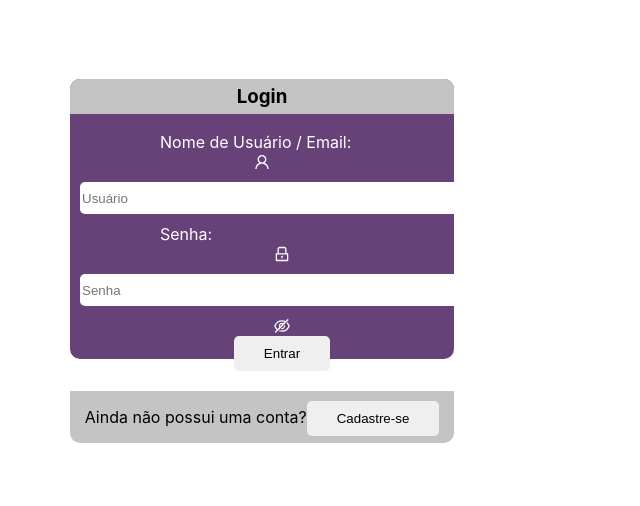
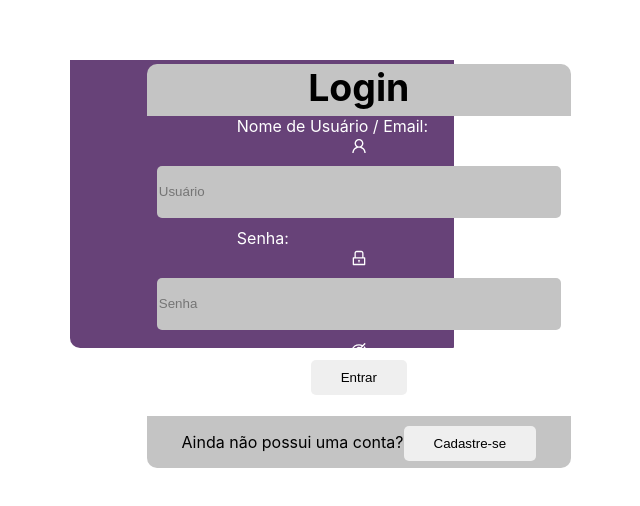
Before and after one commit to Allanptv/web, a React (Create React App) app: page / in a window 1280 px wide. Shown: the part 140-646 px from the top of the page, without its empty margins (378-1018 px from the left). Built offline with nearby package versions, Linux system fonts and the light colour scheme.

Commit message:
Add CSS
Cadastro de cliente e produto

```diff
--- /dev/null
+++ b/src/components/CreateProduct.css
@@ -0,0 +1,135 @@
+/* // .ant-btn-primary, .ant-btn {
+//     border-color: transparent;
+// } */
+.ant-modal-confirm-success .ant-modal-confirm-body > .anticon {
+    display: none;
+  }
+
+.ant-input{
+  background-color: #c4c4c4;
+  border-radius: 10px 10px 0px 0px;
+  color: #000;
+}
+
+.login_title{
+  height: 50px;
+  margin: 0px;
+  text-align-last: center;
+  font-size: xx-large;
+  padding: 1px;
+}
+
+h3{
+  display: inline;
+}
+
+.login_footer{
+  margin-top: 5%;
+  background-color: #c4c4c4;
+  border-radius: 0px 0px 10px 10px;
+  color: #000;
+  display: flex;
+  width: 100%;
+  align-items: baseline;
+  place-content: center;
+}
+
+.login_footer a {
+  color: #0030DB;
+}
+
+
+.card_login{
+  background-color: #674278;
+  border-radius: 0px 0px 1px 10px;
+  color: white;
+  height: 100%;
+  display: grid;
+  padding: 1% 20%;
+  grid-template-columns: 2fr 2fr 2fr;
+  grid-template-rows: 15vh 15vh 15vh 5vh;
+  grid-gap: 5px;
+  grid-template-areas:"divI1 divI2 divI2"
+                      "divI3 divI4 divI5"
+                      "divI6 divI7 divI7"
+                      "divBtn divBtn divBtn"
+}
+
+.site-card-border-less-wrapper{
+    text-align: -webkit-center;
+    position: absolute;
+    width: 30%;
+    height: 35%;
+    top: 25%;
+    left: 35%;
+}
+
+.page_title{
+  background-color: #c4c4c4;
+  color: #000;
+}
+
+.ant-btn{
+  justify-self: center;
+  padding: 10px 30px;
+  border-radius: 5px;
+  border: none;
+}
+
+.ant-input{
+  height: 50px;
+  margin-bottom: 15px;
+  width: 400px;
+  border-radius: 5px;
+  border: none;
+  margin: 10px;
+}
+
+.div1 .ant-input{
+  width: 400px;
+}
+
+
+.divI1{
+  grid-area: divI1;
+  align-self: center;
+}
+
+.divI1 .ant-input{
+  width: 400px;
+}
+
+.divI2{
+  grid-area: divI2;
+  align-self: center;
+  margin-left: 130px;
+}
+
+.divI2 .ant-input{
+  width: 400px;
+}
+
+.divI3{
+  grid-area: divI3;
+}
+.divI4{
+  grid-area: divI4;
+  margin-left: -30%;
+}
+.divI5{
+  grid-area: divI5;
+  margin-left: -50%;
+}
+.divI6{
+  grid-area: divI6;
+}
+
+.divI7{
+  grid-area: divI7;
+  margin-left: -15%;
+}
+
+.divBtn{
+  grid-area: divBtn;
+  justify-self: center;
+}
--- a/src/components/NewProduct.js
+++ b/src/components/NewProduct.js
@@ -6,7 +6,7 @@ import { PageHeader, Layout, Card, Button, Input, Form } from 'antd';
 import { UserOutlined, LockOutlined } from '@ant-design/icons';
 import MainMenu from './../common/menu'
 import { CadastrarProduto } from '../services/cadastrarProduto'
-import './Home.css';
+import './CreateProduct.css';
 
 
 const { Content } = Layout
@@ -45,23 +45,26 @@ const NewProduct = (props) => {
         <Layout>
             <Content>
                 <div className="login_title">
-                    <h3 >Novo Produto</h3>
+                    <h3>Novo Produto</h3>
                 </div>
-                <Form>
+                <Form className="card_login">
+                        <div className="divI1">
                             <Form.Item
                             label="Nome"
                             name="nome"
-                        rules={[{required: true, message: 'Insira o nome do produto'}]}
-                    >
-                        <Input onChange={e => setName(e.target.value)}/>
+                            rules={[{required: true, message: 'Insira o nome do produto'}]}>
+                            <Input className="inputt" onChange={e => setName(e.target.value)}/>
                             </Form.Item>
+                        </div>
+                        <div className="divI2">
                             <Form.Item
                             label="Descrição"
                             name="descricao"
-                        rules={[{required: false, message: 'Insira a descrição (Opcional)'}]}
-                    >
-                        <Input onChange={e => setDescription(e.target.value)}/>
+                            rules={[{required: false, message: 'Insira a descrição (Opcional)'}]}>
+                            <Input className="inputt" onChange={e => setDescription(e.target.value)}/>
                             </Form.Item>
+                        </div>
+                        <div className="divI3">
                             <Form.Item
                                 label="Preço"
                                 name="preco"
@@ -69,6 +72,8 @@ const NewProduct = (props) => {
                             >
                                 <Input onChange={e => setPrice(e.target.value)}/>
                             </Form.Item>
+                        </div>
+                        <div className="divI4">
                             <Form.Item
                                 label="Cor"
                                 name="cor"
@@ -76,20 +81,28 @@ const NewProduct = (props) => {
                             >
                                 <Input onChange={e => setColor(e.target.value)}/>
                             </Form.Item>
+                        </div>
+                        <div className="divI5">
                         <Form.Item
                             label="Peso"
                             name="peso"
                             rules={[{required: true, message: 'Insira o peso'}]}
                         >
-                        <Input onChange={e => setWeight(e.target.value)}/>
+                            <Input  onChange={e => setWeight(e.target.value)}/>
                         </Form.Item>
+                        </div>
+
+
+                        <div className="divI6">
                             <Form.Item
                                 label="Modelo"
                                 name="modelo"
                                 rules={[{required: true, message: 'Insira o modelo'}]}
                             >
-                        <Input onChange={e => setBrand(e.target.value)}/>
+                                <Input  onChange={e => setBrand(e.target.value)}/>
                             </Form.Item>
+                        </div>
+                        <div className="divI7">
                             <Form.Item
                                 label="Quantidade de itens"
                                 name="quantidade"
@@ -97,7 +110,10 @@ const NewProduct = (props) => {
                             >
                                 <Input onChange={e => setStock_amount(e.target.value)}/>
                             </Form.Item>
+                        </div>
+                    <div className="divBtn">
                         <Button onClick={() => handleClick()}>Cadastrar</Button>
+                    </div>
                 </Form>
 
 
--- /dev/null
+++ b/src/components/NewSells.css
@@ -0,0 +1,140 @@
+/* // .ant-btn-primary, .ant-btn {
+//     border-color: transparent;
+// } */
+.ant-modal-confirm-success .ant-modal-confirm-body > .anticon {
+    display: none;
+  }
+
+.ant-input{
+  background-color: #c4c4c4;
+  border-radius: 10px 10px 0px 0px;
+  color: #000;
+}
+
+.login_title{
+  height: 50px;
+  margin: 0px;
+  text-align-last: center;
+  font-size: xx-large;
+  padding: 1px;
+}
+
+h3{
+  display: inline;
+}
+
+.login_footer{
+  margin-top: 5%;
+  background-color: #c4c4c4;
+  border-radius: 0px 0px 10px 10px;
+  color: #000;
+  display: flex;
+  width: 100%;
+  align-items: baseline;
+  place-content: center;
+}
+
+.login_footer a {
+  color: #0030DB;
+}
+
+
+.card_login{
+  background-color: #674278;
+  border-radius: 0px 0px 1px 10px;
+  color: white;
+  height: 100%;
+  display: grid;
+  padding: 1% 20%;
+  grid-template-columns: 2fr 2fr 2fr;
+  grid-template-rows: 15vh 15vh 15vh 5vh;
+  grid-gap: 5px;
+  grid-template-areas:"divI1 divI2 divI2"
+                      "divI3 divI4 divI5"
+                      "divI6 divI7 divI8"
+                      "divBtn divBtn divBtn"
+}
+
+.site-card-border-less-wrapper{
+    text-align: -webkit-center;
+    position: absolute;
+    width: 30%;
+    height: 35%;
+    top: 25%;
+    left: 35%;
+}
+
+.page_title{
+  background-color: #c4c4c4;
+  color: #000;
+}
+
+.ant-btn{
+  justify-self: center;
+  padding: 10px 30px;
+  border-radius: 5px;
+  border: none;
+}
+
+.ant-input{
+  height: 50px;
+  margin-bottom: 15px;
+  width: 400px;
+  border-radius: 5px;
+  border: none;
+  margin: 10px;
+}
+
+.div1 .ant-input{
+  width: 400px;
+}
+
+
+.divI1{
+  grid-area: divI1;
+  align-self: center;
+}
+
+.divI1 .ant-input{
+  width: 400px;
+}
+
+.divI2{
+  grid-area: divI2;
+  align-self: center;
+  margin-left: 130px;
+}
+
+.divI2 .ant-input{
+  width: 400px;
+}
+
+.divI3{
+  grid-area: divI3;
+}
+.divI4{
+  grid-area: divI4;
+  margin-left: -30%;
+}
+.divI5{
+  grid-area: divI5;
+  margin-left: -50%;
+}
+.divI6{
+  grid-area: divI6;
+}
+
+.divI7{
+  grid-area: divI7;
+  margin-left: -30%;
+}
+
+.divI8{
+  grid-area: divI8;
+  margin-left: -50%;
+}
+
+.divBtn{
+  grid-area: divBtn;
+  justify-self: center;
+}
--- a/src/components/NewSells.js
+++ b/src/components/NewSells.js
@@ -6,7 +6,7 @@ import { PageHeader, Layout, Card, Button, Input, Form } from 'antd';
 import { UserOutlined, LockOutlined } from '@ant-design/icons';
 import MainMenu from './../common/menu'
 import { CadastrarProduto } from '../services/cadastrarProduto'
-import './Home.css';
+import './NewSells.css';
 
 
 const { Content } = Layout
@@ -46,9 +46,10 @@ const NewProduct = (props) => {
         <Layout>
             <Content>
                 <div className="login_title">
-                    <h3 >Novo Produto</h3>
+                    <h3 >Cadastras Venda</h3>
                 </div>
-                <Form>
+                <Form className="card_login">
+                    <div className="divI1">
                         <Form.Item
                             label="Nome"
                             name="nome"
@@ -56,6 +57,8 @@ const NewProduct = (props) => {
                         >
                             <Input onChange={e => setName(e.target.value)}/>
                         </Form.Item>
+                    </div>
+                    <div className="divI2">
                         <Form.Item
                             label="Sobrenome"
                             name="sobrenome"
@@ -63,6 +66,8 @@ const NewProduct = (props) => {
                         >
                             <Input onChange={e => setLName(e.target.value)}/>
                         </Form.Item>
+                    </div>
+                    <div className="divI3">
                         <Form.Item
                             label="Nome do Produto"
                             name="nome produto"
@@ -70,6 +75,8 @@ const NewProduct = (props) => {
                         >
                             <Input onChange={e => setPrice(e.target.value)}/>
                         </Form.Item>
+                    </div>
+                    <div className="divI4">
                         <Form.Item
                             label="Quantidade"
                             name="quantidade"
@@ -77,6 +84,8 @@ const NewProduct = (props) => {
                         >
                             <Input onChange={e => setSale_date(e.target.value)}/>
                         </Form.Item>
+                    </div>
+                    <div className="divI5">
                         <Form.Item
                             label="Data da venda"
                             name="sale_date"
@@ -84,6 +93,8 @@ const NewProduct = (props) => {
                         >
                             <Input onChange={e => setWeight(e.target.value)}/>
                         </Form.Item>
+                    </div>
+                    <div className="divI6">
                         <Form.Item
                             label="Preço"
                             name="preco"
@@ -91,6 +102,8 @@ const NewProduct = (props) => {
                         >
                             <Input onChange={e => setBrand(e.target.value)}/>
                         </Form.Item>
+                    </div>
+                    <div className="divI7">
                         <Form.Item
                             label="Desconto"
                             name="desconto"
@@ -98,6 +111,8 @@ const NewProduct = (props) => {
                         >
                             <Input onChange={e => setStock_amount(e.target.value)}/>
                         </Form.Item>
+                    </div>
+                    <div className="divI8">
                         <Form.Item
                             label="Frete"
                             name="frete"
@@ -105,7 +120,10 @@ const NewProduct = (props) => {
                         >
                             <Input onChange={e => setStock_amount(e.target.value)}/>
                         </Form.Item>
+                    </div>
+                    <div className="divBtn">
                         <Button onClick={() => handleClick()}>Cadastrar</Button>
+                    </div>
                 </Form>
 
 
```
Lines whose indentation alone changed are shown as unchanged.
